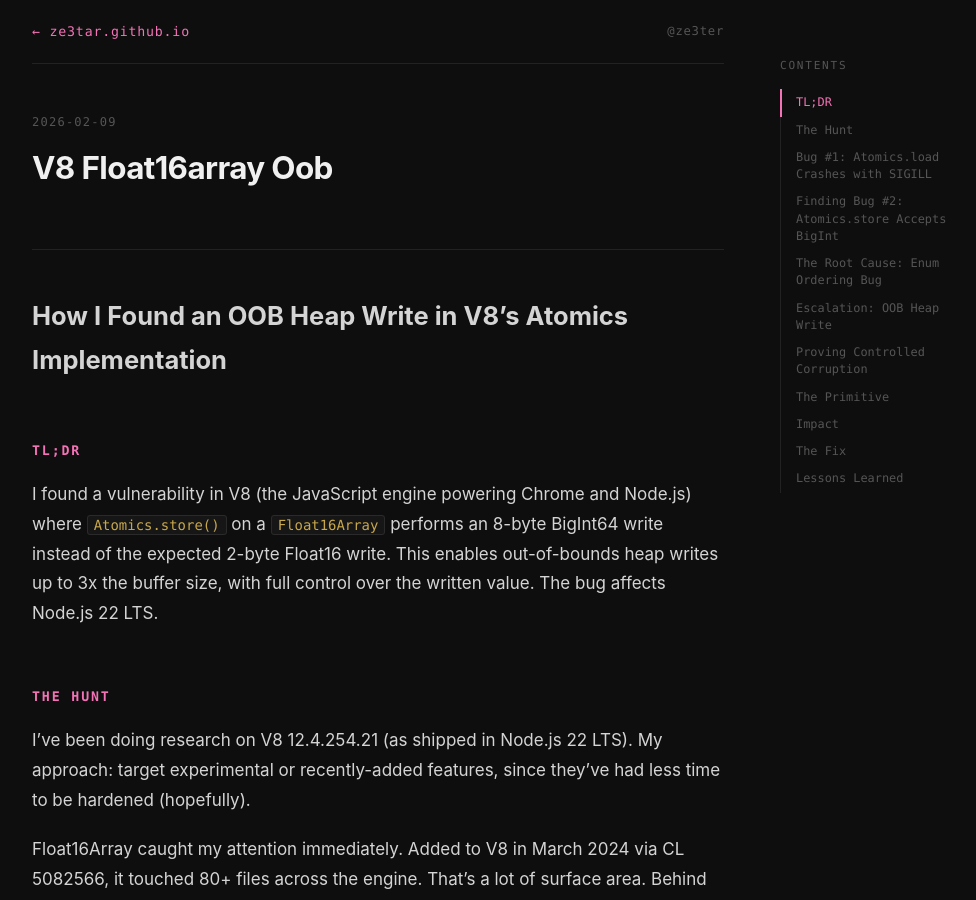
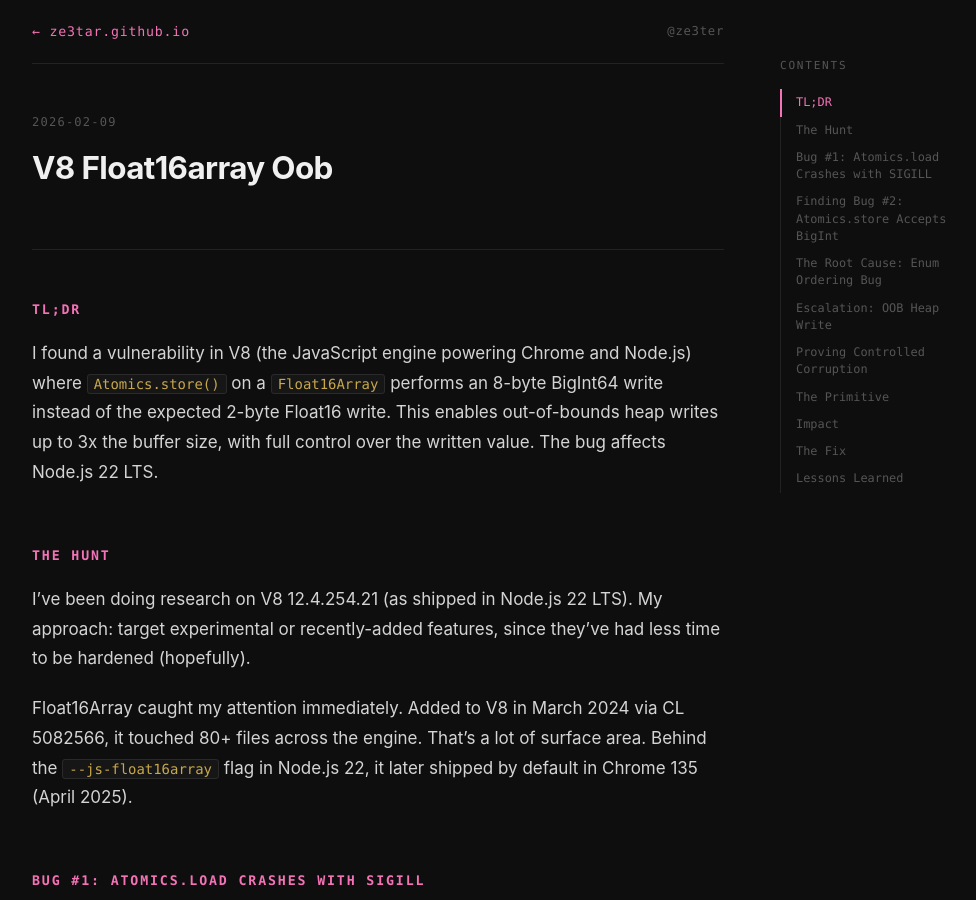
Before and after one commit to ze3tar/ze3tar.github.io, a Jekyll site: the page built from _posts/2026-02-09-v8-float16array-oob.md, in a window 1280 px wide and 900 px high. Shown: the whole window, without its empty margins (262-1238 px from the left). Built offline with Jekyll 4.4.1, drawn with Linux system fonts in a browser that asks for light colours; our own code applies the rules of GitHub Pages for plain Markdown files.

```diff
--- a/_posts/2026-02-09-v8-float16array-oob.md
+++ b/_posts/2026-02-09-v8-float16array-oob.md
@@ -1,5 +1,3 @@
-# How I Found an OOB Heap Write in V8's Atomics Implementation
-
 ## TL;DR
 
 I found a vulnerability in V8 (the JavaScript engine powering Chrome and Node.js) where `Atomics.store()` on a `Float16Array` performs an 8-byte BigInt64 write instead of the expected 2-byte Float16 write. This enables out-of-bounds heap writes up to 3x the buffer size, with full control over the written value. The bug affects Node.js 22 LTS.
```
